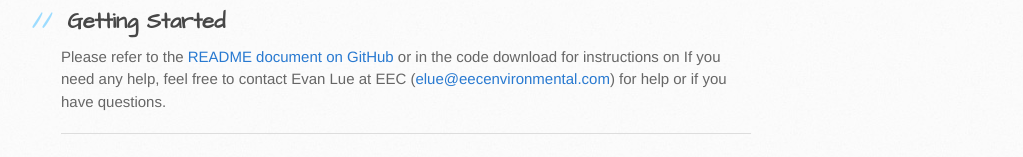
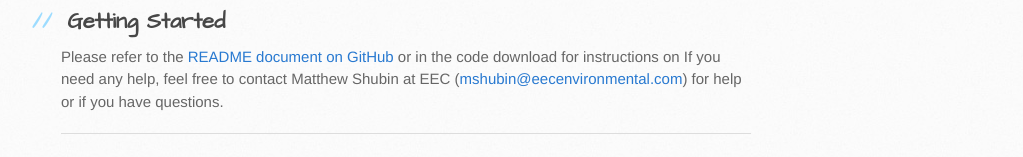
Before and after one commit to eecworld/cityworks-qa, a plain HTML site: page index.html in a window 1280 px wide. Shown: the part 1004-1161 px from the top of the page, without its empty margins (109-1132 px from the left). Drawn offline with Linux system fonts and the light colour scheme.

Commit message:
Update index.html

```diff
--- a/index.html
+++ b/index.html
@@ -43,7 +43,7 @@ These tools allow Cityworks administrators to add extra checks and controls to t
 <a id="start" class="anchor" href="#start" aria-hidden="true"><span class="octicon octicon-link"></span></a>Getting Started</h2>
 
 <p>Please refer to the <a href="https://github.com/eecworld/cityworks-qa/blob/master/README.md">README document on GitHub</a> or in the code download for instructions on
-If you need any help, feel free to contact Evan Lue at EEC (<a href="mailto:elue@eecenvironmental.com">elue@eecenvironmental.com</a>) for help or if you have questions.</p>
+If you need any help, feel free to contact Matthew Shubin at EEC (<a href="mailto:mshubin@eecenvironmental.com">mshubin@eecenvironmental.com</a>) for help or if you have questions.</p>
 
 <hr>
 
```
